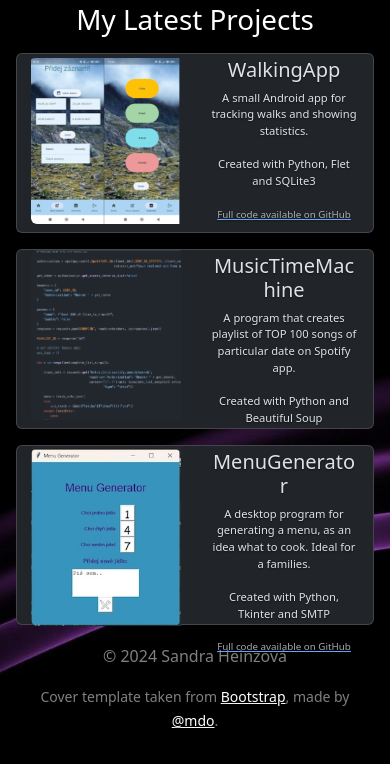
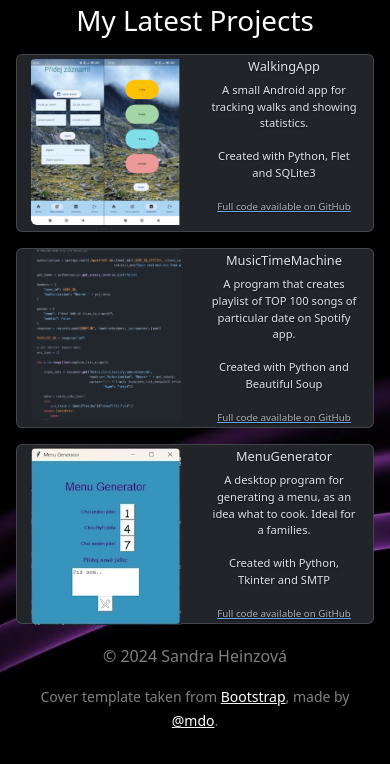
Before and after one commit to SandraHeinzova/Portfolio, a Flask app: page /projects in a window 390 px wide. Shown: the part 80-844 px from the top of the page. Run offline with Flask 3, Linux system fonts and the light colour scheme; some libraries are stand-ins or nearby versions.

Commit message:
added litle more css adjustements for responsiveness

```diff
--- a/static/cover.css
+++ b/static/cover.css
@@ -71,19 +71,21 @@ body {
   cursor: pointer;
 }
 
-.card-body {
-  font-size: 1rem; /* Nezměňujte tuto hodnotu */
-}
 
-/* Media query pro zmenšení velikosti písma, pokud je šířka okna menší než 550px */
 @media (max-width: 770px) {
-    .card-body {
-    font-size: 0.8rem; /* Změňte na požadovanou velikost pro menší okna */
+    .card-text {
+    font-size: 0.8rem;
+  }
+     .card-title {
+    font-size: 0.9rem;
   }
 }
 
 @media (max-width: 570px) {
-    .card-body {
-    font-size: 0.7rem; /* Změňte na požadovanou velikost pro menší okna */
+    .card-text {
+    font-size: 0.7rem;
+  }
+    .card-title {
+    font-size: 0.8rem;
   }
 }
--- a/templates/projects.html
+++ b/templates/projects.html
@@ -14,7 +14,7 @@
               <div class="card-body pt-1">
                 <h5 class="card-title">WalkingApp</h5>
                 <p class="card-text">A small Android app for tracking walks and showing statistics.</p>
-                <p> Created with Python, Flet and SQLite3</p>
+                <p class="card-text"> Created with Python, Flet and SQLite3</p>
                 <p class="card-text">
                   <a href="https://github.com/SandraHeinzova/WalkingApp" class="card-link" target="_blank">
                     <small class="text-body-secondary">Full code available on GitHub</small></a>
@@ -32,7 +32,7 @@
               <div class="card-body pt-1">
                 <h5 class="card-title">MusicTimeMachine</h5>
                 <p class="card-text">A program that creates playlist of TOP 100 songs of particular date on Spotify app.</p>
-                <p> Created with Python and Beautiful Soup</p>
+                <p class="card-text"> Created with Python and Beautiful Soup</p>
                 <p class="card-text">
                   <a href="https://github.com/SandraHeinzova/MusicTimeMachine" class="card-link" target="_blank">
                     <small class="text-body-secondary">Full code available on GitHub</small></a>
@@ -51,7 +51,7 @@
                 <h5 class="card-title">MenuGenerator</h5>
                 <p class="card-text">A desktop program for generating a menu, as an idea what to cook.
                   Ideal for a families.</p>
-                <p> Created with Python, Tkinter and SMTP </p>
+                <p class="card-text"> Created with Python, Tkinter and SMTP </p>
                 <p class="card-text">
                   <a href="https://github.com/SandraHeinzova/MenuGenerator" class="card-link" target="_blank">
                     <small class="text-body-secondary">Full code available on GitHub</small></a>
```
